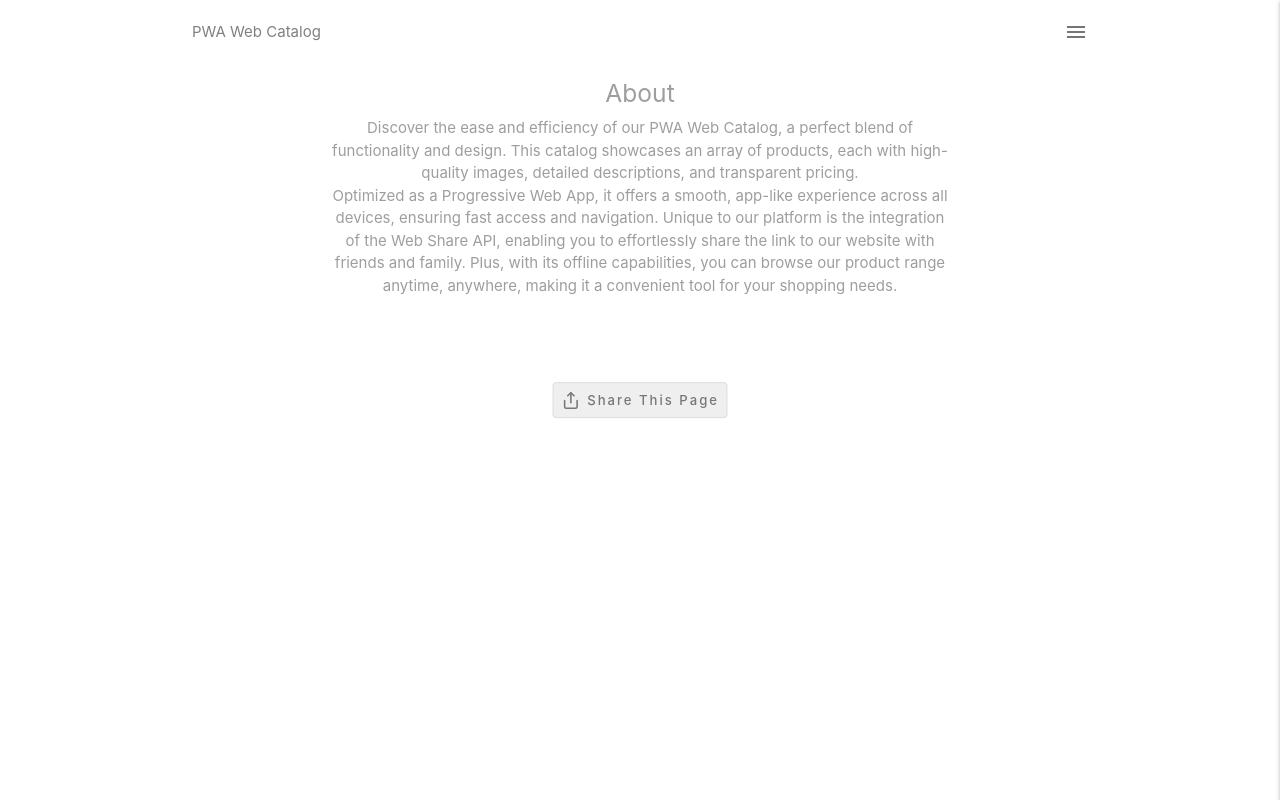
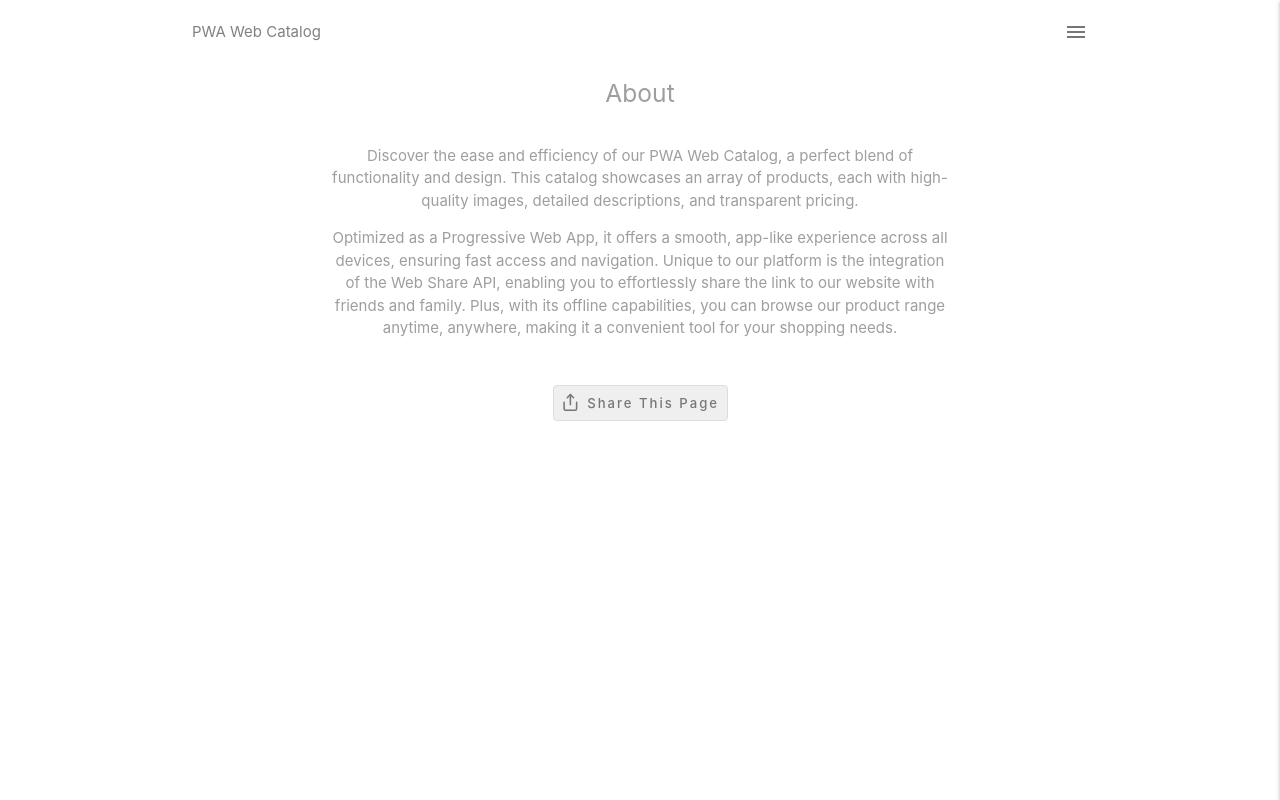
Before and after one commit to Lnola/pwa, a plain HTML site: page client/about.html in a window 1280 px wide. Drawn offline with nearby package versions, Linux system fonts and the light colour scheme.

Commit message:
:lipstick: Remove global styles

```diff
--- a/client/assets/css/native-api.css
+++ b/client/assets/css/native-api.css
@@ -1,30 +1,11 @@
-/* TODO: refactor common styles  */
-
-html {
-  box-sizing: border-box;
-}
-
-*,
-*::before,
-*::after {
-  box-sizing: inherit;
-  padding: 0;
-  margin: 0;
-}
-
-body {
-  font-family: -apple-system, BlinkMacSystemFont, San Francisco, Helvetica Neue, Helvetica, Ubuntu, Roboto, Noto,
-    Segoe UI, Arial, sans-serif;
+svg {
+  width: 1.25rem;
+  height: 1.25rem;
+  margin-right: 0.5rem;
 }
 
 .hidden {
   display: none;
-}
-
-svg {
-  width: 1.25rem;
-  height: 1.25rem;
-  margin-right: 0.5rem;
 }
 
 button,
@@ -54,6 +35,10 @@ button:hover,
   border-color: #cdd;
 }
 
+.heading {
+  margin-bottom: 2.5rem;
+}
+
 .share-button,
 .copy-url {
   padding-left: 0.5rem;
@@ -62,10 +47,8 @@ button:hover,
 
 .share-button,
 .share-dialog {
-  position: absolute;
-  top: 50%;
-  left: 50%;
-  transform: translate(-50%, -50%);
+  margin: auto;
+  margin-top: 2rem;
 }
 
 .share-dialog {
```
